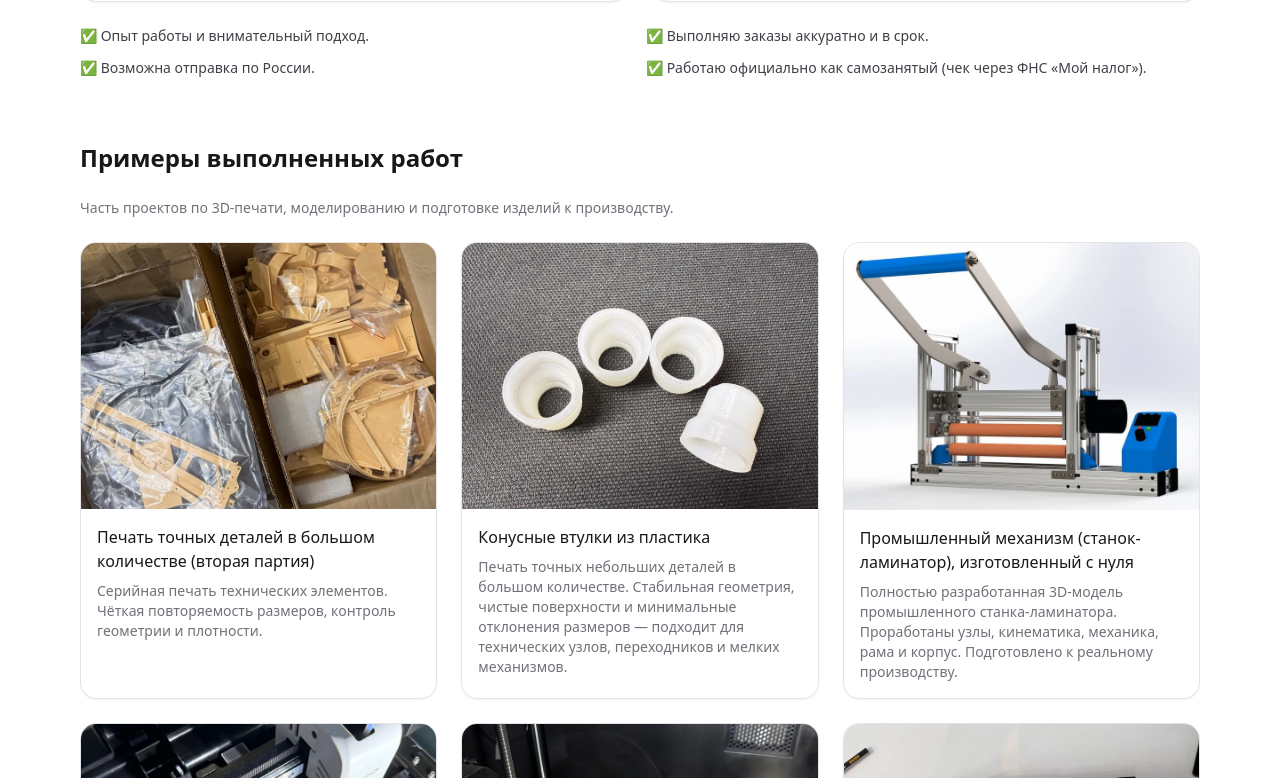
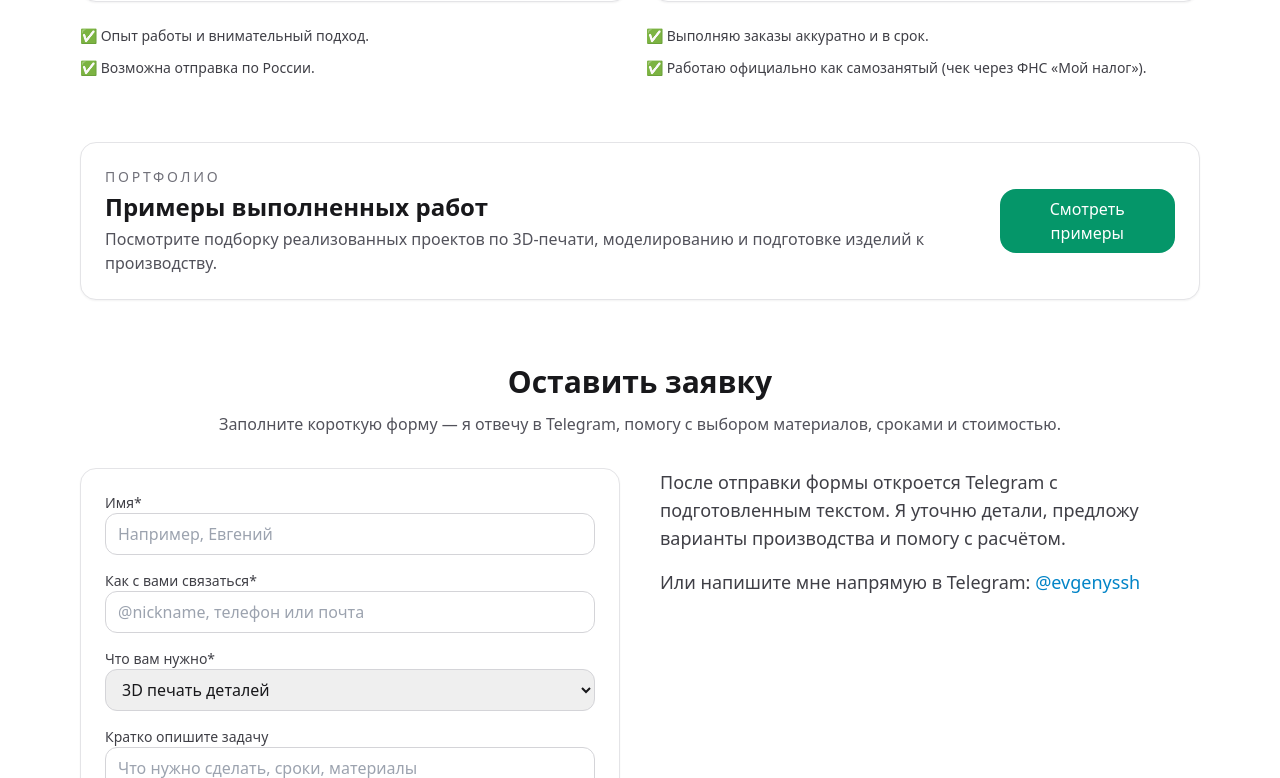
Before and after one commit to EvgenyShil/3d_site, a Next.js app: page / in a window 1280 px wide. Shown: the part 1154-1932 px from the top of the page. Built offline with nearby package versions, Linux system fonts and the light colour scheme.

Commit message:
Add dedicated works page

```diff
--- a/app/page.tsx
+++ b/app/page.tsx
@@ -1,5 +1,4 @@
 import ContactForm from '@/components/ContactForm'
-import { WorksGallery } from '@/components/WorksGallery'
 
 const services = [
   {
@@ -81,7 +80,16 @@ export default function Home(){
         </div>
       </section>
 
-      <WorksGallery />
+      <section className="card flex flex-col gap-4 p-6 lg:flex-row lg:items-center lg:justify-between">
+        <div className="space-y-1">
+          <p className="text-sm uppercase tracking-[0.2em] text-zinc-500">портфолио</p>
+          <h2 className="text-2xl font-semibold">Примеры выполненных работ</h2>
+          <p className="text-zinc-600">
+            Посмотрите подборку реализованных проектов по 3D-печати, моделированию и подготовке изделий к производству.
+          </p>
+        </div>
+        <a href="/works" className="btn-primary text-center">Смотреть примеры</a>
+      </section>
 
       <section id="contact-form" className="space-y-8">
         <div className="space-y-3 text-center">
--- /dev/null
+++ b/app/works/page.tsx
@@ -0,0 +1,18 @@
+import { WorksGallery } from '@/components/WorksGallery'
+
+export default function WorksPage(){
+  return (
+    <div className="space-y-6">
+      <div className="space-y-3">
+        <p className="text-sm uppercase tracking-[0.2em] text-zinc-500">портфолио</p>
+        <h1 className="text-3xl font-semibold">Примеры выполненных работ</h1>
+        <p className="text-zinc-600">
+          Подборка проектов по 3D-печати, моделированию и подготовке изделий к производству.
+          Каждый пример — это задача клиента и подобранное под неё решение.
+        </p>
+      </div>
+
+      <WorksGallery />
+    </div>
+  )
+}
--- a/components/Header.tsx
+++ b/components/Header.tsx
@@ -6,6 +6,7 @@ export default function Header(){
       <div className="container h-16 flex items-center justify-between">
         <Link href="/" className="font-semibold text-lg">3D Studio</Link>
         <nav className="flex gap-4 text-sm">
+          <Link href="/works" className="hover:underline">Примеры работ</Link>
           <Link href="/prices" className="hover:underline">Цены</Link>
           <Link href="/faq" className="hover:underline">FAQ</Link>
           <Link href="/contacts" className="hover:underline">Контакты</Link>
```
